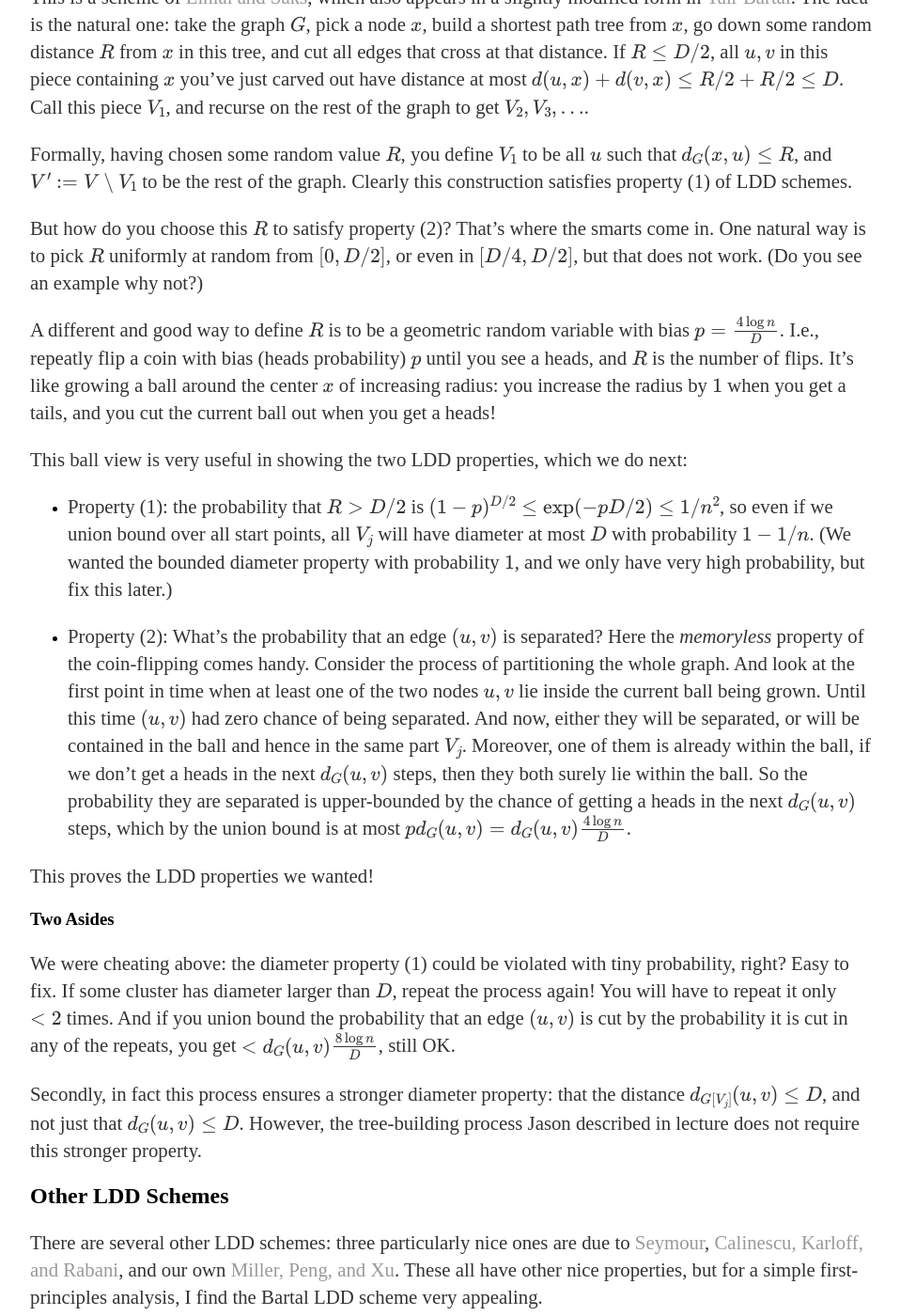
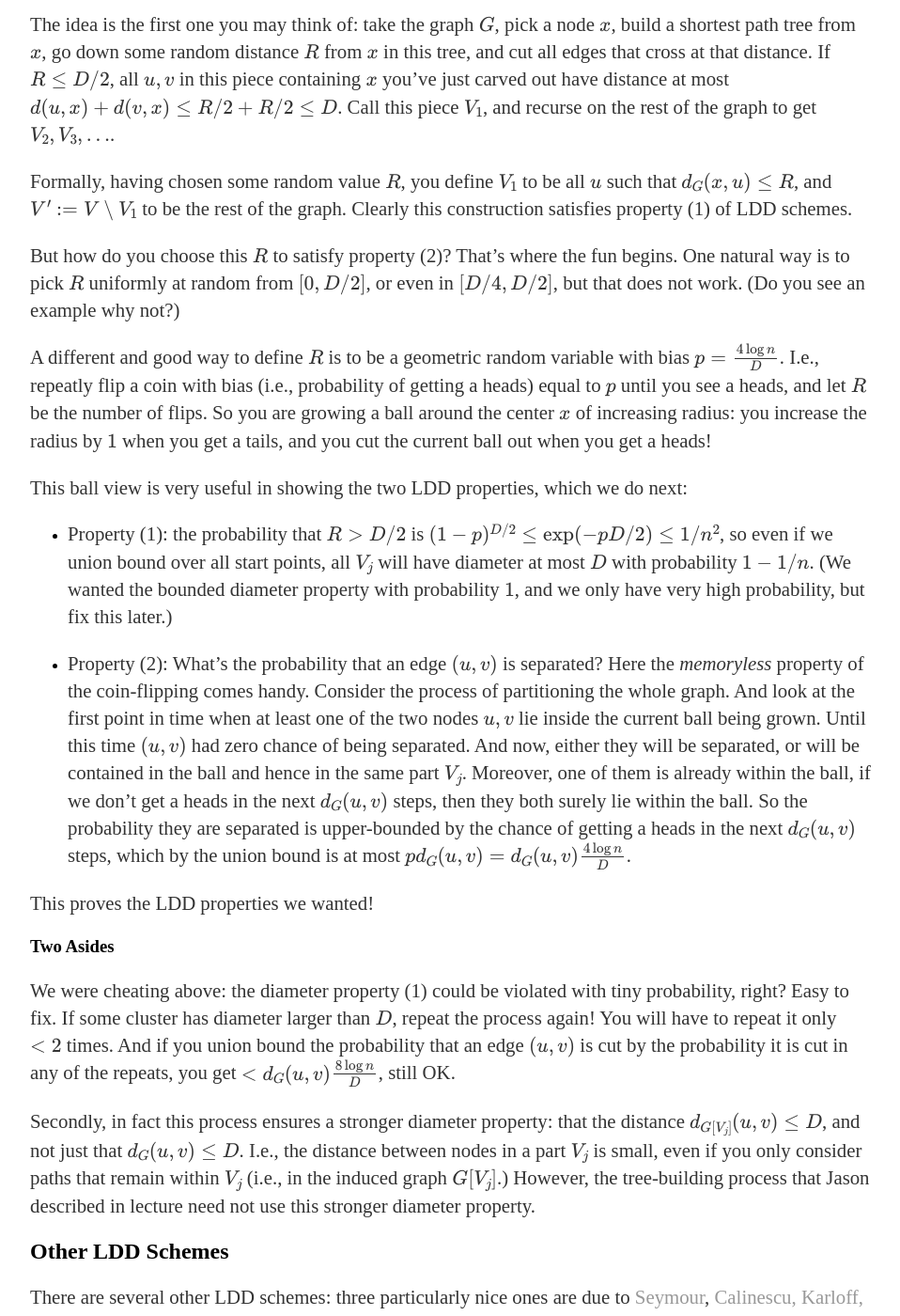
Before and after one commit to cmualgos/cmualgos.github.io, a Jekyll site: the page built from _posts/2018-09-07-lsst.md, in a window 1280 px wide and 1400 px high, scrolled down 857 px. Shown: the whole window at 94% size, without its empty margins (160-1118 px from the left). Built offline with Jekyll 4.4.1, drawn with Linux system fonts in a browser that asks for light colours; formulas are drawn with MathJax 3; some of the changed text lies outside the part shown.

Commit message:
LDD notes more

```diff
--- a/_posts/2018-09-07-lsst.md
+++ b/_posts/2018-09-07-lsst.md
@@ -26,22 +26,22 @@
 *edges* of the graph: this implies the above property (2) via the
 triangle inequality. (Make sure you see why.)
 
-We claimed that for any graph $G$ on $n$ nodes, and any $D$, there exist
-LDD schemes with $\beta = O(\log n)$. Let's see one.
-
 ## The Coin-Flipping LDD Scheme
 
-This is a scheme of [Linial and
+We claimed that for any graph $G$ on $n$ nodes, and any $D$, there exist
+LDD schemes with $\beta = O(\log n)$. Let's see one.  This is a scheme
+of [Linial and
 Saks](http://www.cs.huji.ac.il/~nati/PAPERS/low_diam_dcmps.pdf), which
 also appears in a slightly modified form in [Yair
-Bartal](http://www.cs.huji.ac.il/~yair/pubs/B-prob-approx.ps). The idea
-is the natural one: take the graph $G$, pick a node $x$, build a
-shortest path tree from $x$, go down some random distance $R$ from $x$
-in this tree, and cut all edges that cross at that distance. If $R \leq
-D/2$, all $u,v$ in this piece containing $x$ you've just carved out have
-distance at most $d(u,x) + d(v,x) \leq R/2 + R/2 \leq D$. Call this
-piece $V_1$, and recurse on the rest of the graph to get $V_2, V_3,
-\ldots$.
+Bartal](http://www.cs.huji.ac.il/~yair/pubs/B-prob-approx.ps).
+
+The idea is the first one you may think of: take the graph $G$, pick a
+node $x$, build a shortest path tree from $x$, go down some random
+distance $R$ from $x$ in this tree, and cut all edges that cross at that
+distance. If $R \leq D/2$, all $u,v$ in this piece containing $x$ you've
+just carved out have distance at most $d(u,x) + d(v,x) \leq R/2 + R/2
+\leq D$. Call this piece $V_1$, and recurse on the rest of the graph to
+get $V_2, V_3, \ldots$.
 
 Formally, having chosen some random value $R$, you define $V_1$ to be
 all $u$ such that $d_G(x,u) \leq R$, and $V' := V \setminus V_1$ to be
@@ -49,16 +49,17 @@
 of LDD schemes.
 
 But how do you choose this $R$ to satisfy property (2)? That's where the
-smarts come in. One natural way is to pick $R$ uniformly at random from
+fun begins. One natural way is to pick $R$ uniformly at random from
 $[0,D/2]$, or even in $[D/4,D/2]$, but that does not work. (Do you see
 an example why not?)
 
 A different and good way to define $R$ is to be a geometric random
 variable with bias $p = \frac{4 \log n}{D}$. I.e., repeatly flip a coin
-with bias (heads probability) $p$ until you see a heads, and $R$ is the
-number of flips. It's like growing a ball around the center $x$ of
-increasing radius: you increase the radius by $1$ when you get a tails,
-and you cut the current ball out when you get a heads!
+with bias (i.e., probability of getting a heads) equal to $p$ until you
+see a heads, and let $R$ be the number of flips. So you are growing a
+ball around the center $x$ of increasing radius: you increase the radius
+by $1$ when you get a tails, and you cut the current ball out when you
+get a heads!
 
 This ball view is very useful in showing the two LDD properties, which
 we do next:
@@ -95,8 +96,10 @@
 
 Secondly, in fact this process ensures a stronger diameter property:
 that the distance $d_{G[V_j]}(u,v) \leq D$, and not just that $d_G(u,v)
-\leq D$. However, the tree-building process Jason described in lecture
-does not require this stronger property.
+\leq D$. I.e., the distance between nodes in a part $V_j$ is small, even
+if you only consider paths that remain within $V_j$ (i.e., in the
+induced graph $G[V_j]$.) However, the tree-building process that Jason
+described in lecture need not use this stronger diameter property.
 
 ## Other LDD Schemes
 
```
Also changed, not shown: other parts of _posts/2018-09-07-lsst.md (+3 -2 lines).
